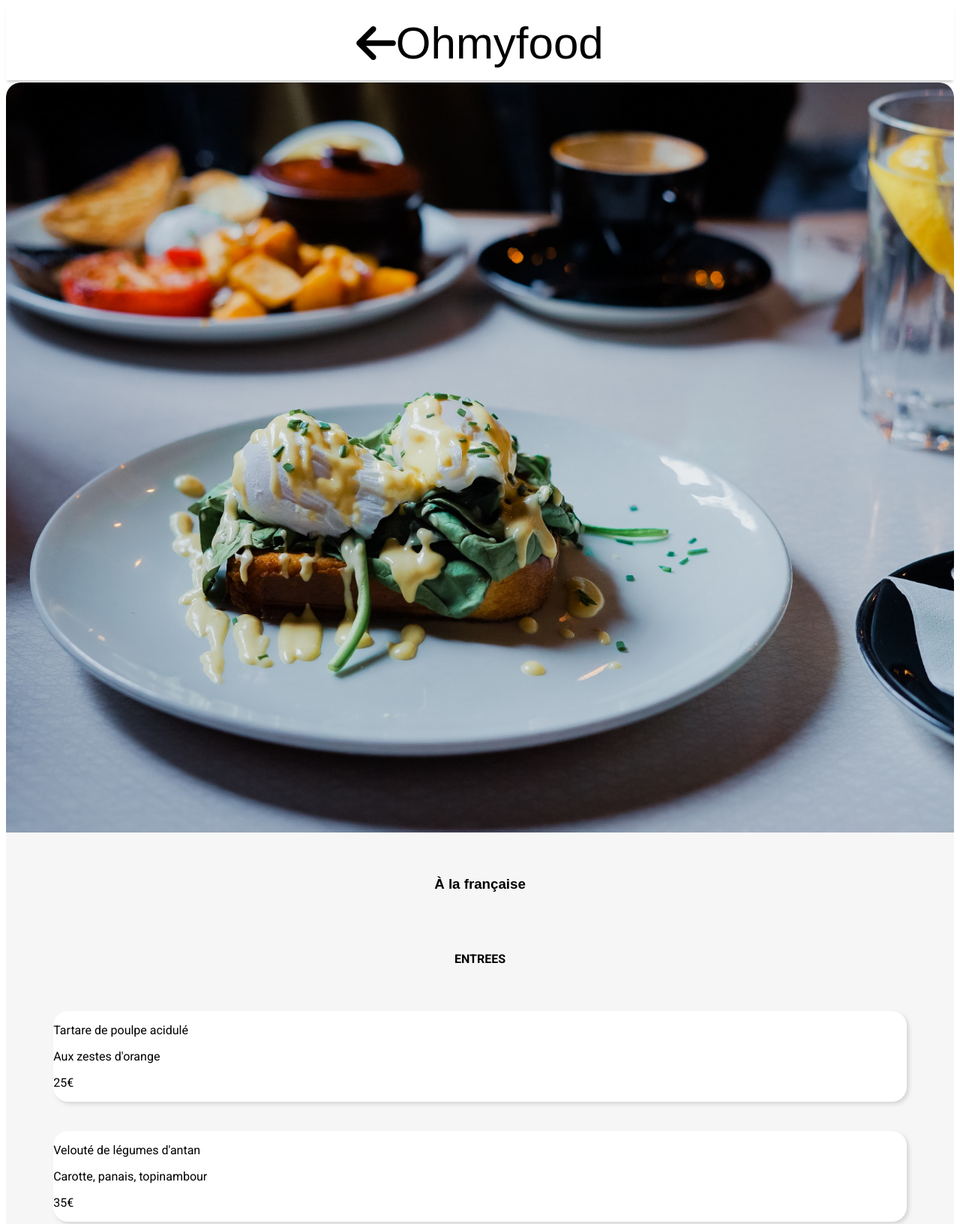
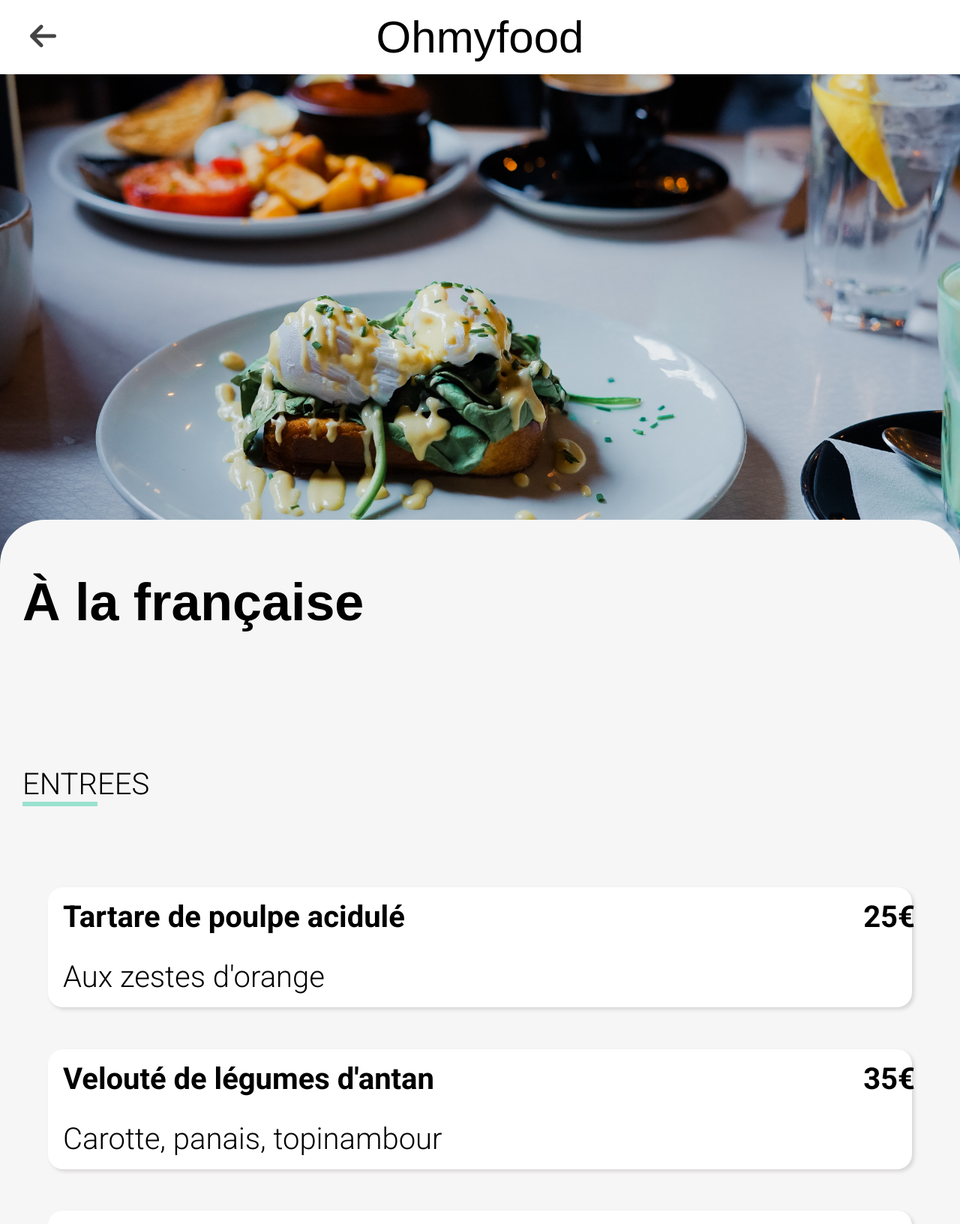
Before and after one commit to TrellixVulnTeam/EmelyneDELORME_3_01042021_SPGQ, a website: page menu-alafrancaise.html in a window 1280 px wide. Shown: the top 1632 px of the page at 75% size. Drawn offline with Linux system fonts and the light colour scheme; a web font is replaced by a local one.

Commit message:
Ajouts du 15/04

```diff
--- a/SASS/base/base.scss
+++ b/SASS/base/base.scss
@@ -1,5 +1,6 @@
 body {
   font-family: Roboto, sans-serif;
+  margin: 0;
 }
 
 h1 {
@@ -16,6 +17,18 @@ h2 {
 
 h3 {
   font-family: shrikhand, sans-serif;
+  font-size: 70px;
+  align-self: start;
+  margin-left: 30px;
+}
+
+h4 {
+  font-size: 40px;
+  font-weight: 300;
+  align-self: flex-start;
+  margin-left: 30px;
+  border-bottom: 6px solid $color-tertiary;
+  width: 100px;
 }
 
 .logo {
--- a/SASS/components/bouton.scss
+++ b/SASS/components/bouton.scss
@@ -5,7 +5,12 @@
   border-radius: 60px / 60px;
   font-size: 40px;
   border: none;
-  background: linear-gradient($color-secondary, $color-primary);
+  background: linear-gradient(
+    to bottom right,
+    $color-secondary,
+    $color-primary
+  );
+  margin-bottom: 20px;
 }
 
 .fonctionnement {
@@ -33,6 +38,12 @@
       color: darken($background, 40%);
       margin: 0 70px 0 70px;
     }
+    &--niveau {
+      background-color: lighten($color-primary, 33%);
+      i {
+        color: $color-primary;
+      }
+    }
     &__numero {
       background-color: $color-primary;
       border-radius: 40px / 40px;
--- a/SASS/layout/footer.scss
+++ b/SASS/layout/footer.scss
@@ -7,7 +7,12 @@ footer {
   line-height: 50px;
   padding-left: 40px;
   padding-bottom: 40px;
+  height: 300px;
   a {
     color: white;
   }
+  .logo {
+    font-size: 40px;
+    margin: 20px 0;
+  }
 }
--- a/SASS/layout/header.scss
+++ b/SASS/layout/header.scss
@@ -8,5 +8,7 @@ header {
   a {
     color: darken($background, 70%);
     font-size: 40px;
+    position: absolute;
+    left: 40px;
   }
 }
--- a/SASS/pages/accueil.scss
+++ b/SASS/pages/accueil.scss
@@ -74,7 +74,7 @@
       color: darken($color-tertiary, 40%);
       background-color: $color-tertiary;
       width: 230px;
-      height: 70px;
+      height: 75px;
       font-size: 40px;
       text-align: center;
       border-radius: 10px;
--- a/SASS/pages/menus.scss
+++ b/SASS/pages/menus.scss
@@ -1,18 +1,25 @@
 img {
   width: 100%;
-  height: 1000px;
+  height: 700px;
   object-fit: cover;
+  z-index: 1;
 }
 
 .menus {
   background-color: $background;
-  border-radius: 20px;
+  border-radius: 60px;
   display: flex;
   flex-direction: column;
   align-items: center;
   justify-content: space-between;
-  overflow: hidden;
   height: 3000px;
+  margin-top: -110px;
+  position: relative;
+  z-index: 4;
+  width: 100%;
+  &__resa__btn {
+    margin: 40px, 0 !important;
+  }
 }
 
 .plat {
@@ -20,4 +27,22 @@ img {
   width: 90%;
   box-shadow: 3px 3px 5px rgb(216, 213, 213);
   background-color: white;
+  display: flex;
+  flex-direction: column;
+  font-size: 40px;
+  line-height: 0px;
+  &__nom {
+    font-weight: 700;
+    margin-left: 20px;
+  }
+  &__comm {
+    margin-left: 20px;
+    font-weight: 300;
+  }
+  &__prix {
+    font-weight: 700;
+    position: absolute;
+    right: 60px;
+    text-align: bottom;
+  }
 }
--- a/menu-alafrancaise.html
+++ b/menu-alafrancaise.html
@@ -22,16 +22,17 @@
   </head>
 
   <body>
-    <header class="header__accueil">
-      <i class="fas fa-arrow-left"></i>
+    <header>
+      <a href="/index.html"> <i class="fas fa-arrow-left"></i></a>
       <p class="logo">Ohmyfood</p>
     </header>
 
-    <section class="menus">
+    <section>
       <img
         src="images/restaurants/toa-heftiba-DQKerTsQwi0-unsplash.jpg"
         title="A la française"
       />
+      <div class="menus">
         <h3>À la française</h3>
         <h4>ENTREES</h4>
         <div class="plat">
@@ -81,7 +82,8 @@
           <p class="plat__comm">Myrtilles et pâte d’amande</p>
           <p class="plat__prix">23€</p>
         </div>
-      <button class="resa__btn">Commander</button>
+        <button class="resa__btn menus__resa__btn">Commander</button>
+      </div>
     </section>
 
     <footer>
```
Also changed, not shown: index.html (+1 -1 lines), menu-lanoteenchantee.html (+4 -2 lines), menu-lapalettedugout.html (+7 -4 lines), menu-ledelicedessens.html (+8 -5 lines), style.css, 1 other file. Lines whose indentation alone changed are shown as unchanged.
